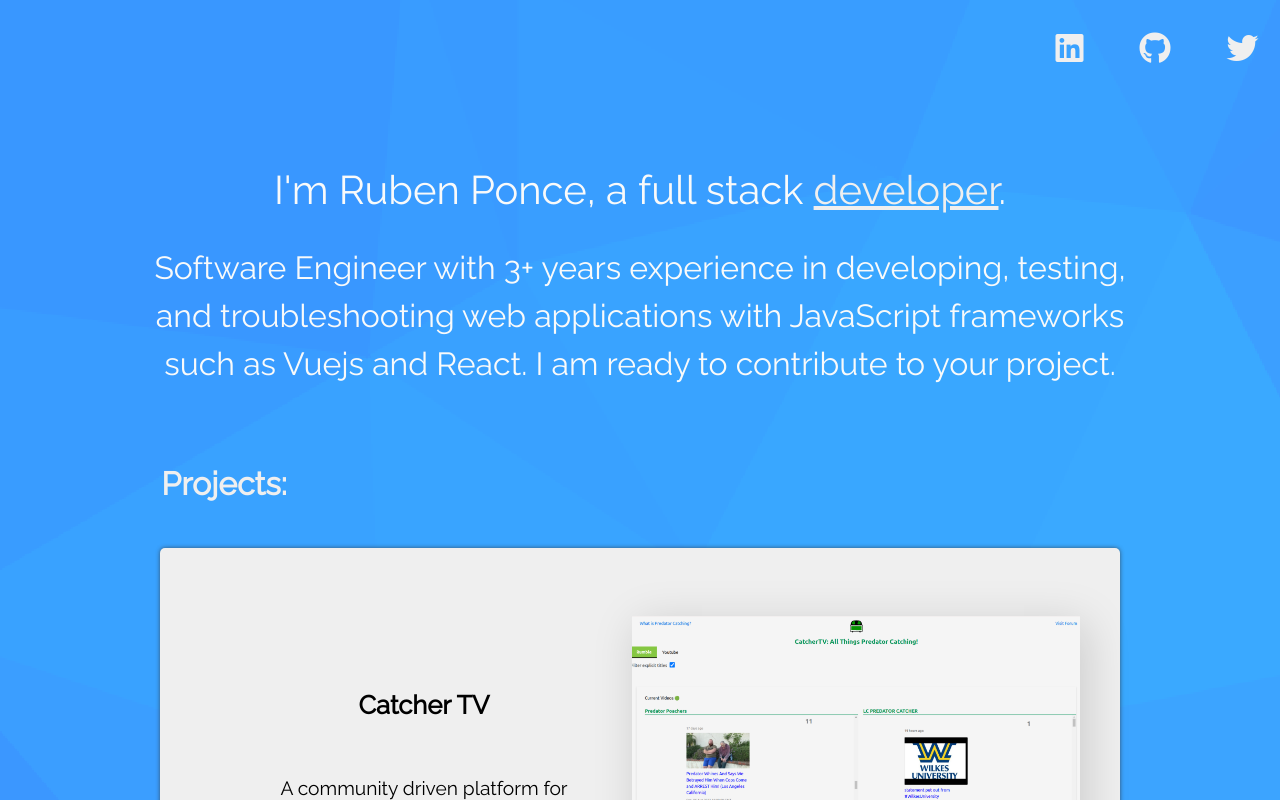
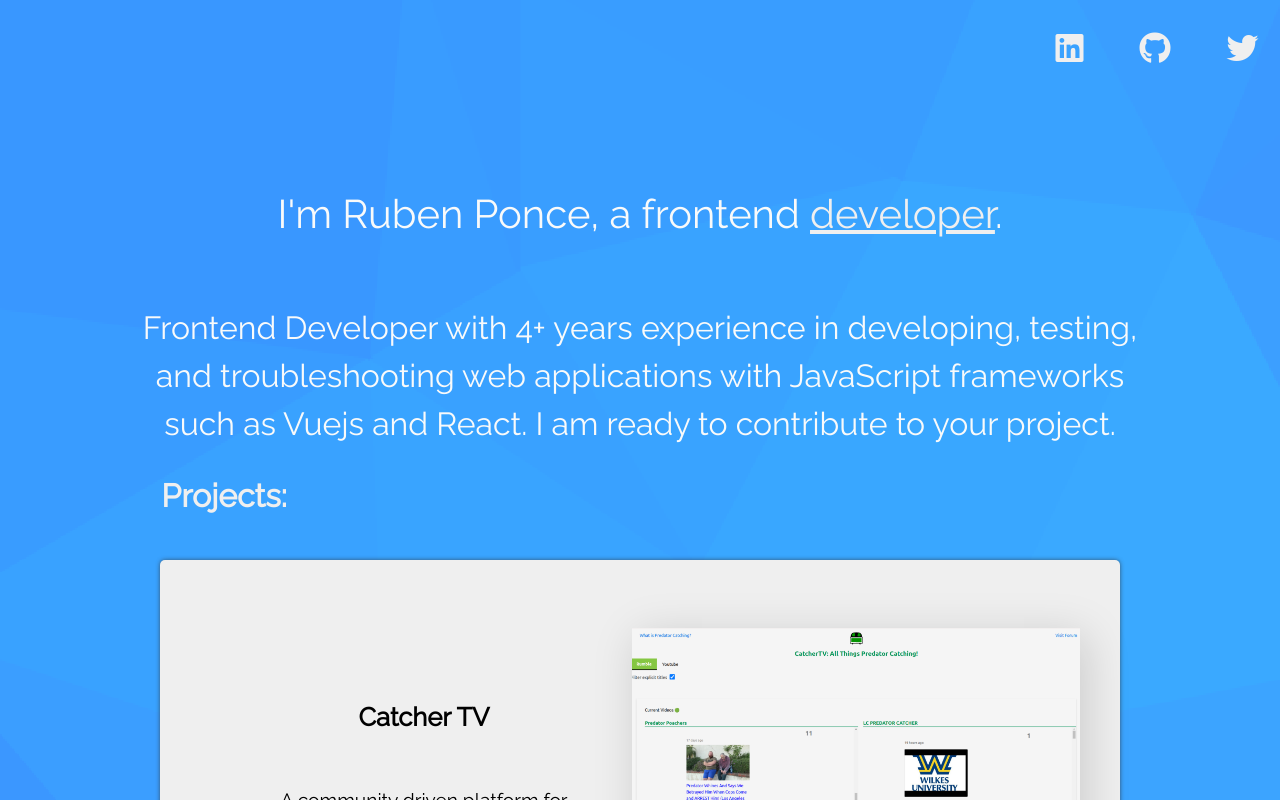
Before and after one commit to RubenPonce/react-portfolio, a React (Create React App) app: page / in a window 1280 px wide. Shown: the top 800 px of the page. Built offline with nearby package versions, Linux system fonts and the light colour scheme; some icons are missing; a web font is replaced by a local one.

Commit message:
Linting,Organization, usePhraseLogic Hook

```diff
--- a/src/App.css
+++ b/src/App.css
@@ -87,6 +87,17 @@ html {
 }
 .introduction {
   margin-bottom: 5em;
+  & h1 {
+    backface-visibility: hidden;
+    height: 96px;
+    margin-top: 1.5rem;
+  }
+
+  & .highlight {
+    font-weight: 800;
+    color: #660066;
+    backface-visibility: hidden;
+  }
 }
 .introduction .cta-intro {
   width: 80%;
--- a/src/App.js
+++ b/src/App.js
@@ -6,15 +6,14 @@ import Introduction from "./components/Introduction";
 import Navigation from "./components/Navigation";
 
 const App = () => {
-    console.log("App.js");
-  return (
-    <div className="App">
-            <Navigation />
-            <Introduction />
-            <Projects   />
-      />
-    </div>
-  );
+    return (
+        <div className="App">
+            <Navigation/>
+            <Introduction/>
+            <Projects/>
+            />
+        </div>
+    );
 };
 
 export default App;
--- a/src/components/Introduction.js
+++ b/src/components/Introduction.js
@@ -1,14 +1,12 @@
-import React, { useEffect, useMemo, useState } from "react";
+import React, {useEffect, useMemo, useState} from "react";
 
-export default function Introduction() {
-  const iBuild = [ "web apps", "mobile apps","software"];
-  const maxPhraseLength = iBuild.length - 1;
+const usePhraseLogic = (phrases) => {
+    const maxPhraseLength = phrases.length - 1;
     const [phraseIndex, setPhraseIndex] = useState(0);
     const [displayGoal, setDisplayGoal] = useState(false);
 
     useEffect(() => {
-    const interval = setTimeout(
-      () => {
+        const interval = setTimeout(() => {
             if (phraseIndex >= maxPhraseLength) {
                 setTimeout(() => {
                     setDisplayGoal(true);
@@ -17,22 +15,38 @@ export default function Introduction() {
                 return;
             }
             setPhraseIndex(phraseIndex + 1);
-      },
-      phraseIndex === 0 ? 1000 : 1200
-    );
+        }, phraseIndex === 0 ? 1000 : 1200);
+
+        return () => clearInterval(interval);
     }, [phraseIndex, maxPhraseLength]);
 
-  const endingPhrase = useMemo(() => {
-    return (
+    return { phraseIndex, displayGoal };
+};
+export default function Introduction() {
+    const iBuild = ['web apps', 'mobile apps', 'software'];
+    const { phraseIndex, displayGoal } = usePhraseLogic(iBuild);
+
+    const endingPhrase = useMemo(() => (
         <h1 className="cta-intro">
-            Software Engineer with 3+ years experience in developing, testing, and troubleshooting web applications with JavaScript frameworks such as Vuejs and React. I am ready to contribute to your project.
+            Frontend Developer with 4+ years experience in developing, testing, and troubleshooting web applications
+            with JavaScript frameworks such as Vuejs and React. I am ready to contribute to your project.
+        </h1>
+    ), []);
+
+    const renderIBuild = () => (
+        <h1 className="introduction-h1">
+            I build{' '}
+            <span className="highlight">
+        {iBuild[phraseIndex]}
+      </span>
+            .
         </h1>
     );
-  }, [phraseIndex, displayGoal, maxPhraseLength]);
+
     return (
         <div className="introduction">
             <h1>
-        I'm Ruben Ponce, a full stack{" "}
+                I'm Ruben Ponce, a frontend{' '}
                 <a
                     href="https://github.com/RubenPonce"
                     target="_blank"
@@ -42,30 +56,7 @@ export default function Introduction() {
                 </a>
                 .
             </h1>
-
-      {!displayGoal ? (
-        <h1
-          style={{
-            backfaceVisibility: "hidden",
-            height: "96px",
-            marginTop: "1.5rem",
-          }}
-        >
-          I build{" "}
-          <span
-            style={{
-              fontWeight: 800,
-              color: "#660066",
-              backfaceVisibility: "hidden",
-            }}
-          >
-            {iBuild[phraseIndex]}
-          </span>
-          .{" "}
-        </h1>
-      ) : (
-        endingPhrase
-      )}
+            {!displayGoal ? renderIBuild() : endingPhrase}
         </div>
     );
 }
--- a/src/components/Navigation.js
+++ b/src/components/Navigation.js
@@ -1,4 +1,4 @@
-import React, { Component } from "react";
+import React, {Component} from "react";
 // import {Link} from "react-router-dom";
 export default class Navigation extends Component {
     handleScroll = () => {
@@ -12,6 +12,7 @@ export default class Navigation extends Component {
             header.classList.replace("scroll-effect", "remove-scroll");
         }
     };
+
     componentDidMount() {
         window.addEventListener("scroll", this.handleScroll);
     }
--- a/src/components/Project.js
+++ b/src/components/Project.js
@@ -1,9 +1,10 @@
-import React, { Component } from "react";
+import React, {Component} from "react";
 
 export class Project extends Component {
     state = {
         project: {},
     };
+
     componentDidMount() {
         this.props.projects.map((project) => {
             if (this.props.match.params.id === project.id) {
--- a/src/components/ProjectCard.js
+++ b/src/components/ProjectCard.js
@@ -1,5 +1,6 @@
 import React from "react";
 import {trackButtonClick} from "./analytics";
+
 export const ProjectCard = ({project}) => {
 
     return (
--- a/src/components/Projects.js
+++ b/src/components/Projects.js
@@ -1,6 +1,7 @@
 import React from "react";
 import {ProjectCard} from "./ProjectCard";
 import projects from "../data.js"
+
 export const Projects = () => {
     return (
         <div>
--- a/src/components/analytics.js
+++ b/src/components/analytics.js
@@ -5,6 +5,6 @@ export const trackButtonClick = (event) => {
     const projectName = event.target.parentElement.parentElement.firstChild.innerText;
     ReactGA.event({
         category: 'Button',
-        action:    `Clicked on ${projectName} project demo button`
+        action: `Clicked on ${projectName} project demo button`
     });
 };
--- a/src/index.js
+++ b/src/index.js
@@ -1,5 +1,5 @@
 import React from 'react';
-import ReactDOM from 'react-dom';
+import ReactDOM from 'react-dom/client';
 import './index.css';
 import App from './App';
 import reportWebVitals from './reportWebVitals';
@@ -7,7 +7,7 @@ import reportWebVitals from './reportWebVitals';
 const root = ReactDOM.createRoot(document.getElementById('root'));
 root.render(
     <React.StrictMode>
-        <App />
+        <App/>
     </React.StrictMode>
 );
 
```
Also changed, not shown: src/components/About.js (+15 -7 lines), src/components/BottomContent.js (+12 -8 lines), src/components/Contact.js (+19 -12 lines). Lines whose indentation alone changed are shown as unchanged.
